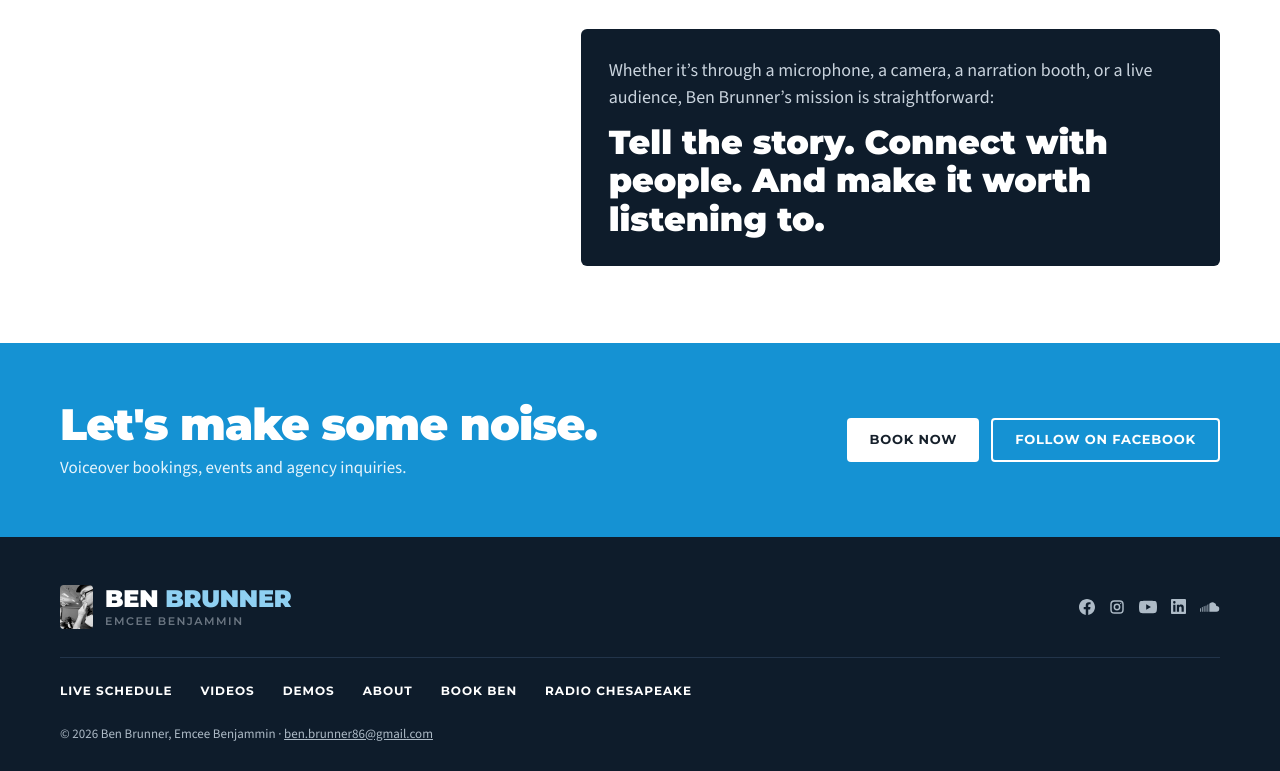
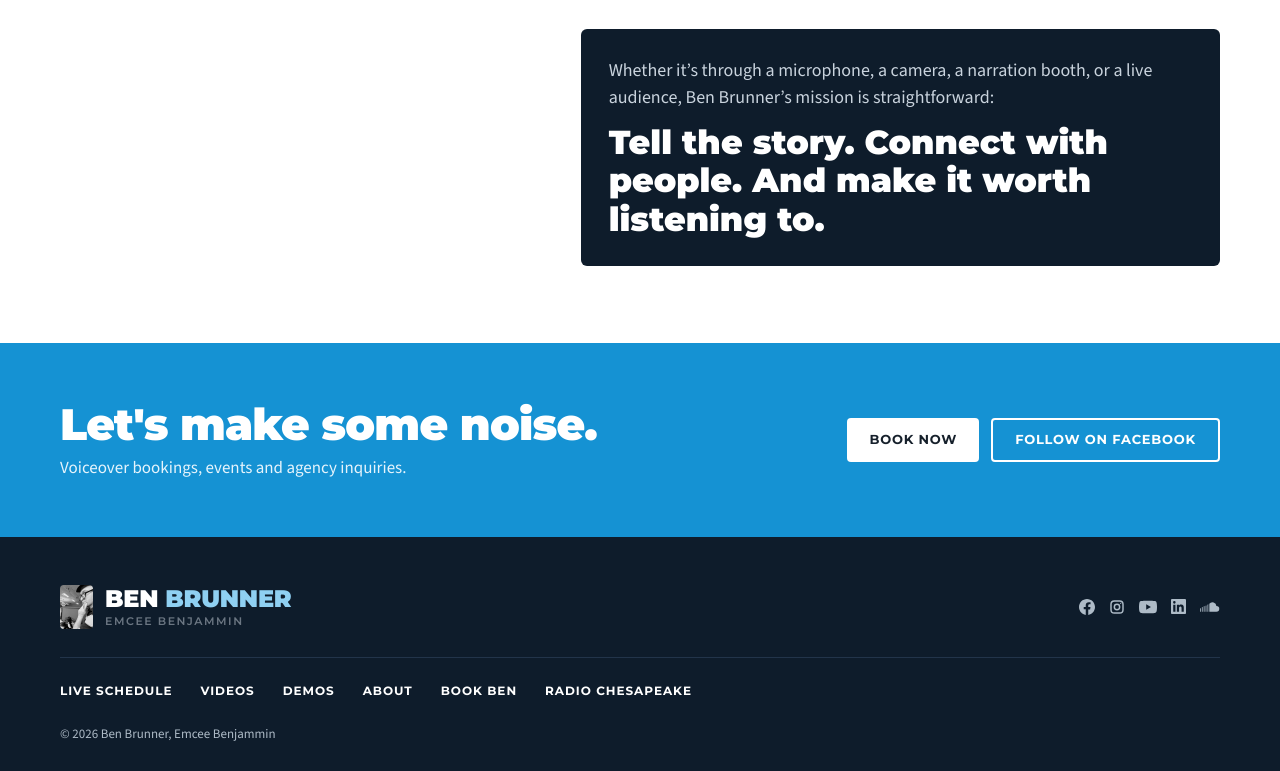
Before and after one commit to benbrunner86-max/emceebenjamin, a plain HTML site: page about.html in a window 1280 px wide. Shown: the part 2006-2777 px from the top of the page. Drawn offline with nearby package versions, Linux system fonts and the light colour scheme.

Commit message:
Remove email from footer
Co-Authored-By: Claude Opus 5.5 <noreply@anthropic.com>
Claude-Session: https://claude.ai/code/session_01XF1mN9VkrMPP619t6Dr5C9

```diff
--- a/about.html
+++ b/about.html
@@ -259,7 +259,7 @@ header .logo,footer .logo{flex-direction:row;align-items:center;gap:12px}
       <a href="book.html">Book Ben</a>
       <a href="https://www.whcp.org/people/ben-brunner-1" target="_blank" rel="noopener">Radio Chesapeake</a>
     </nav>
-    <p class="legal">© <span id="year">2026</span> Ben Brunner, Emcee Benjammin · <a href="mailto:ben.brunner86@gmail.com">ben.brunner86@gmail.com</a></p>
+    <p class="legal">© <span id="year">2026</span> Ben Brunner, Emcee Benjammin</p>
   </div>
 </footer>
 
```
Also changed, not shown: book.html (+1 -1 lines), index.html (+1 -1 lines), live.html (+1 -1 lines).
